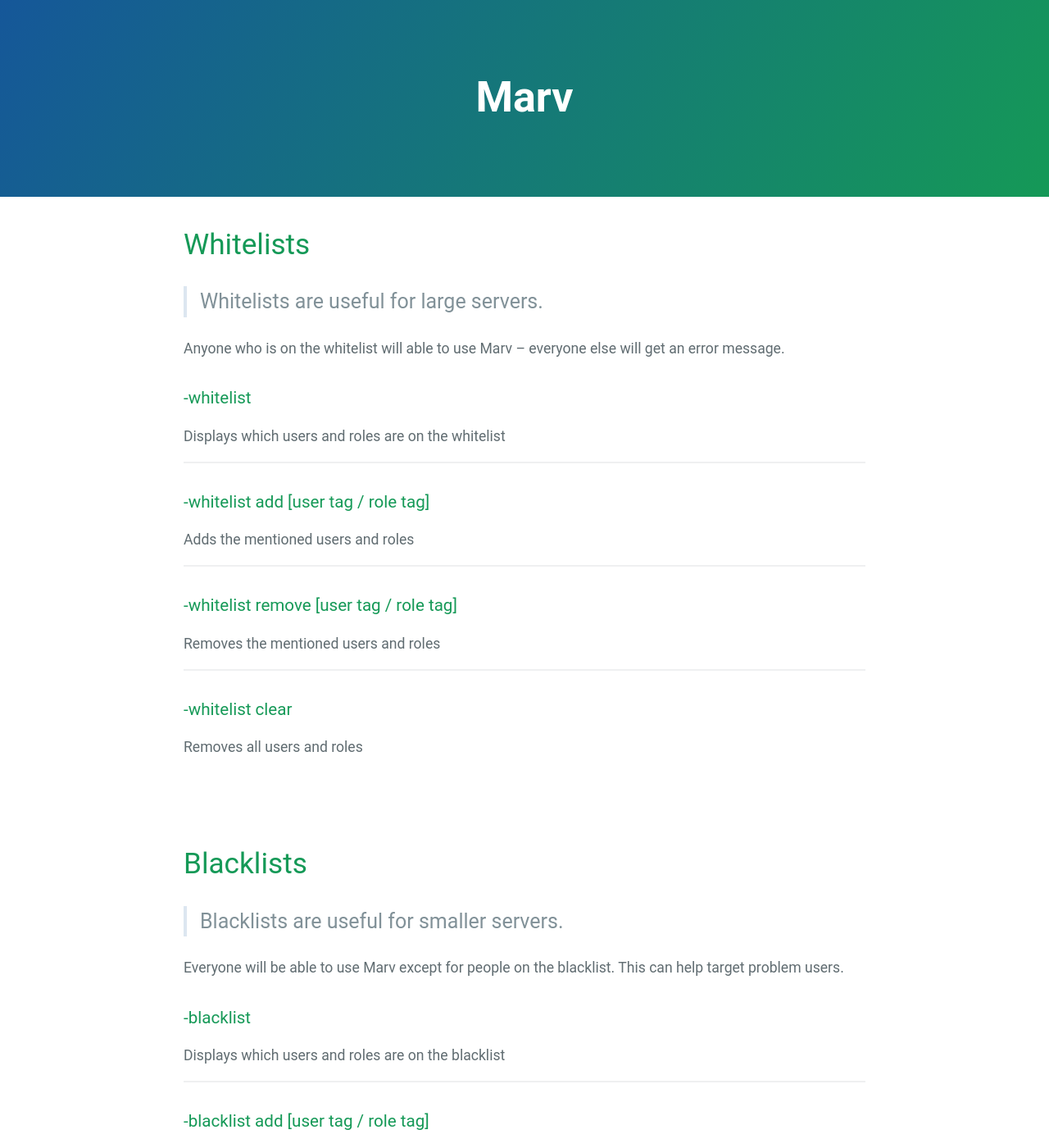
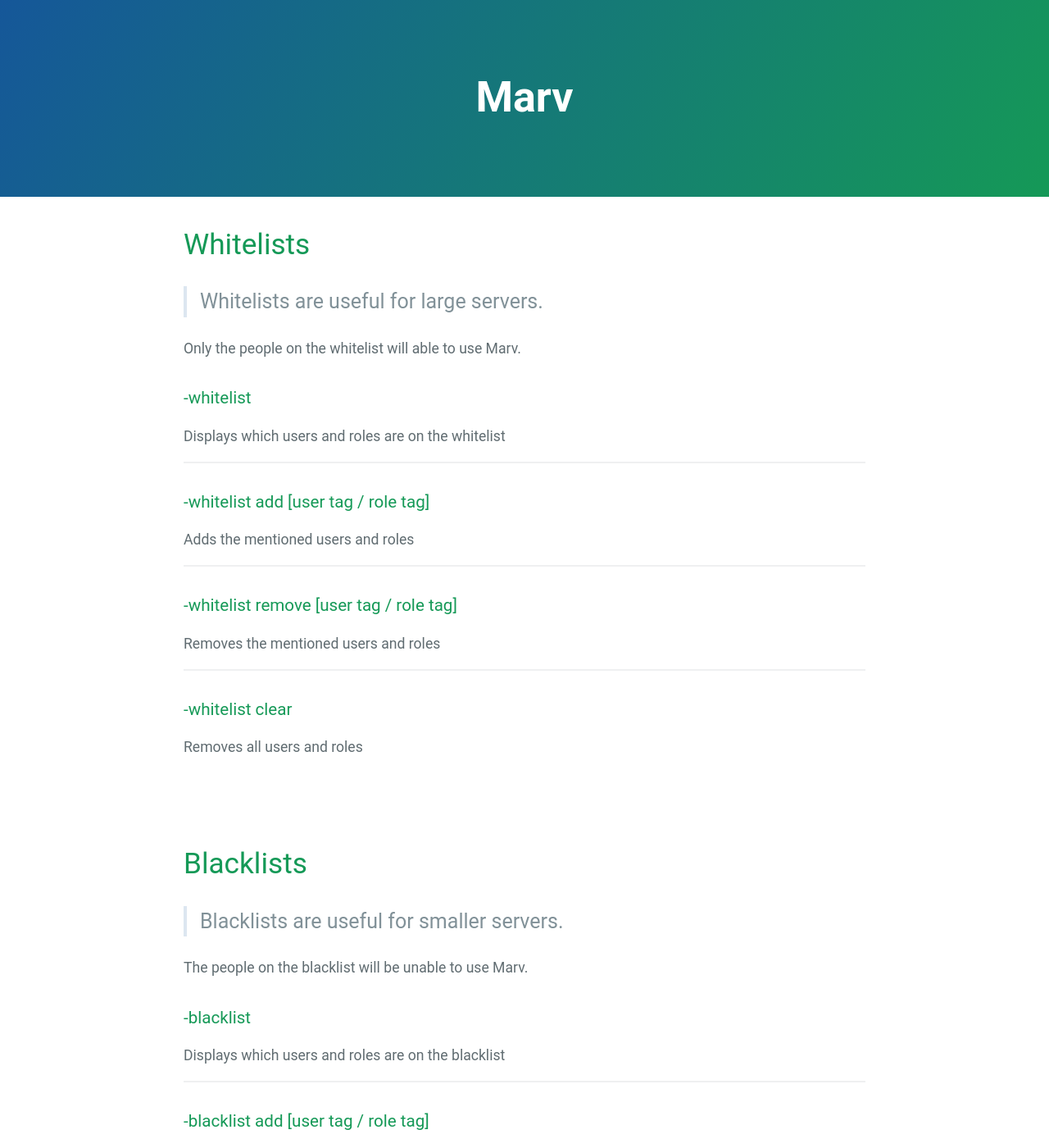
Before and after one commit to mymindishazel/marv-docs, a Jekyll site: the page built from commands/settings/permissions.md, in a window 1280 px wide and 1400 px high. Shown: the whole window at 82% size. Built offline with Jekyll 4.4.1, drawn with Linux system fonts in a browser that asks for light colours; our own code applies the rules of GitHub Pages for plain Markdown files.

Commit message:
Update permissions.md

```diff
--- a/commands/settings/permissions.md
+++ b/commands/settings/permissions.md
@@ -1,8 +1,8 @@
 # Whitelists
 
->Whitelists are useful for large servers.
+> Whitelists are useful for large servers.
 
-Anyone who is on the whitelist will able to use Marv -- everyone else will get an error message.
+Only the people on the whitelist will able to use Marv.
 
 ### -whitelist
 Displays which users and roles are on the whitelist
@@ -26,9 +26,9 @@ Removes all users and roles
 
 # Blacklists
 
->Blacklists are useful for smaller servers.
+> Blacklists are useful for smaller servers.
 
-Everyone will be able to use Marv except for people on the blacklist. This can help target problem users.
+The people on the blacklist will be unable to use Marv.
 
 ### -blacklist
 Displays which users and roles are on the blacklist
```
